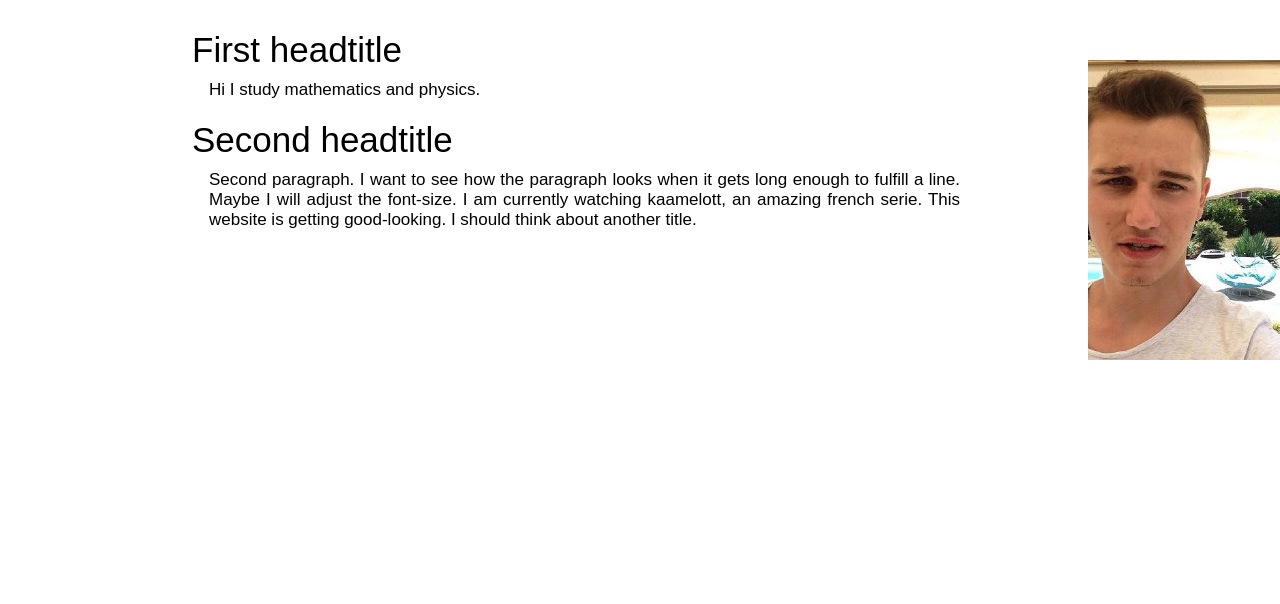
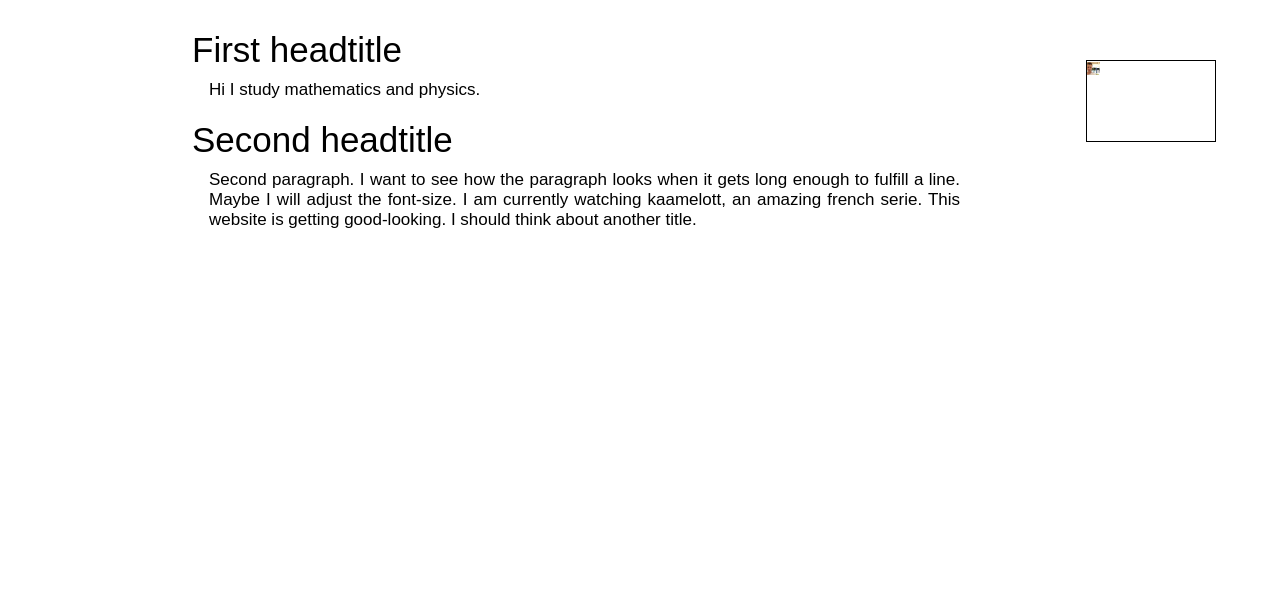
Before and after one commit to antoineeudes/blog, a PHP site: page / in a window 1280 px wide. Shown: the part 100-704 px from the top of the page. Run offline with PHP 8.4, Linux system fonts and the light colour scheme; some web fonts are replaced.

Commit message:
photo width %

```diff
--- a/design.css
+++ b/design.css
@@ -79,7 +79,8 @@ h2 {
 #right_photo {
 	position: fixed;
 	width: 10%;
-	length: 10%;
+	height: 10%;
 	top: 20%;
 	right: 5%;
+	border: 1px solid black;
 	}
--- a/index.html
+++ b/index.html
@@ -16,7 +16,7 @@
   <div id="header">My Website</div>
 
   <div id="right_photo">
-  <img src="/pictures/profile.jpg" />
+  <img src="/pictures/profile.jpg" width="10%"/>
   </div>
 
   <div id="main">
```
